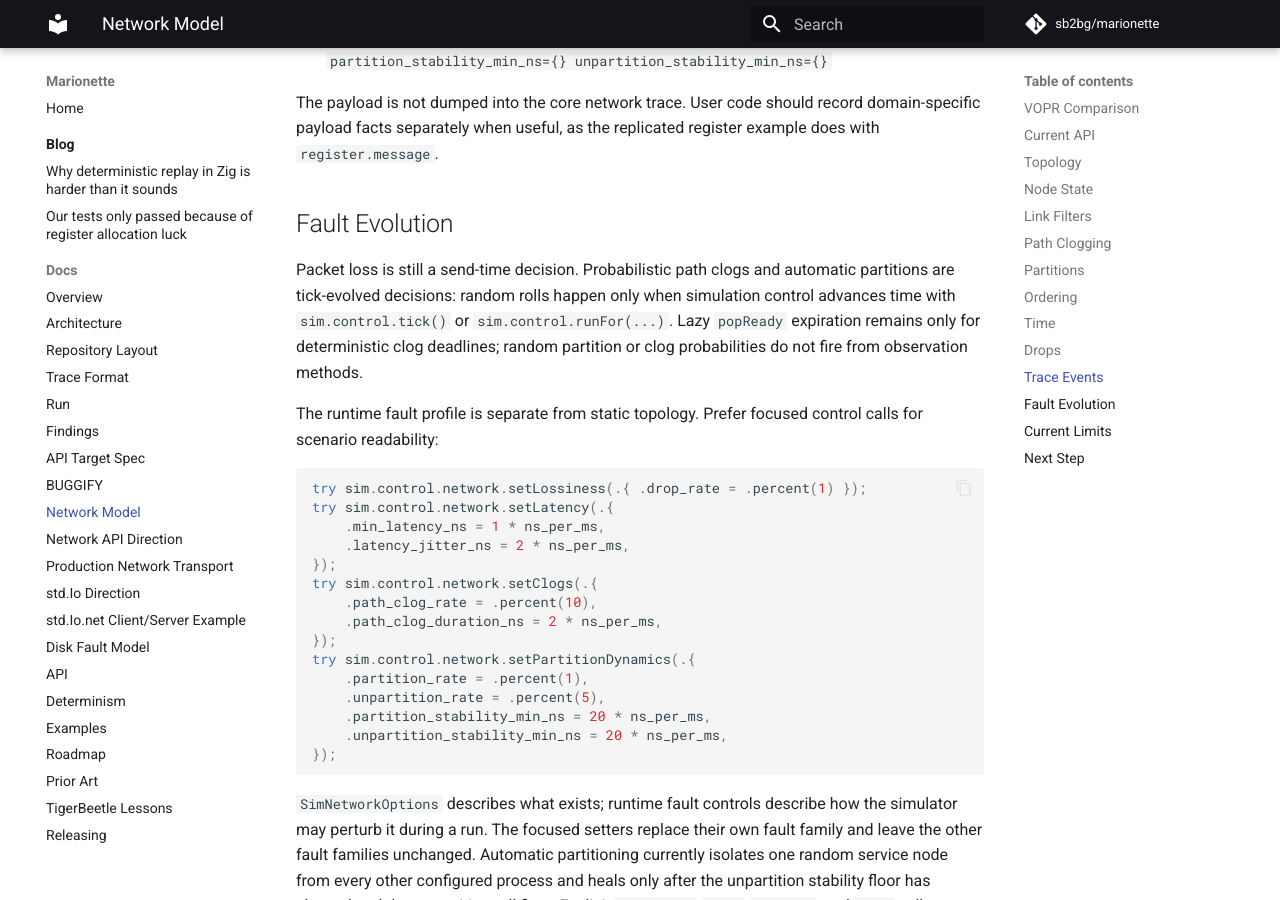
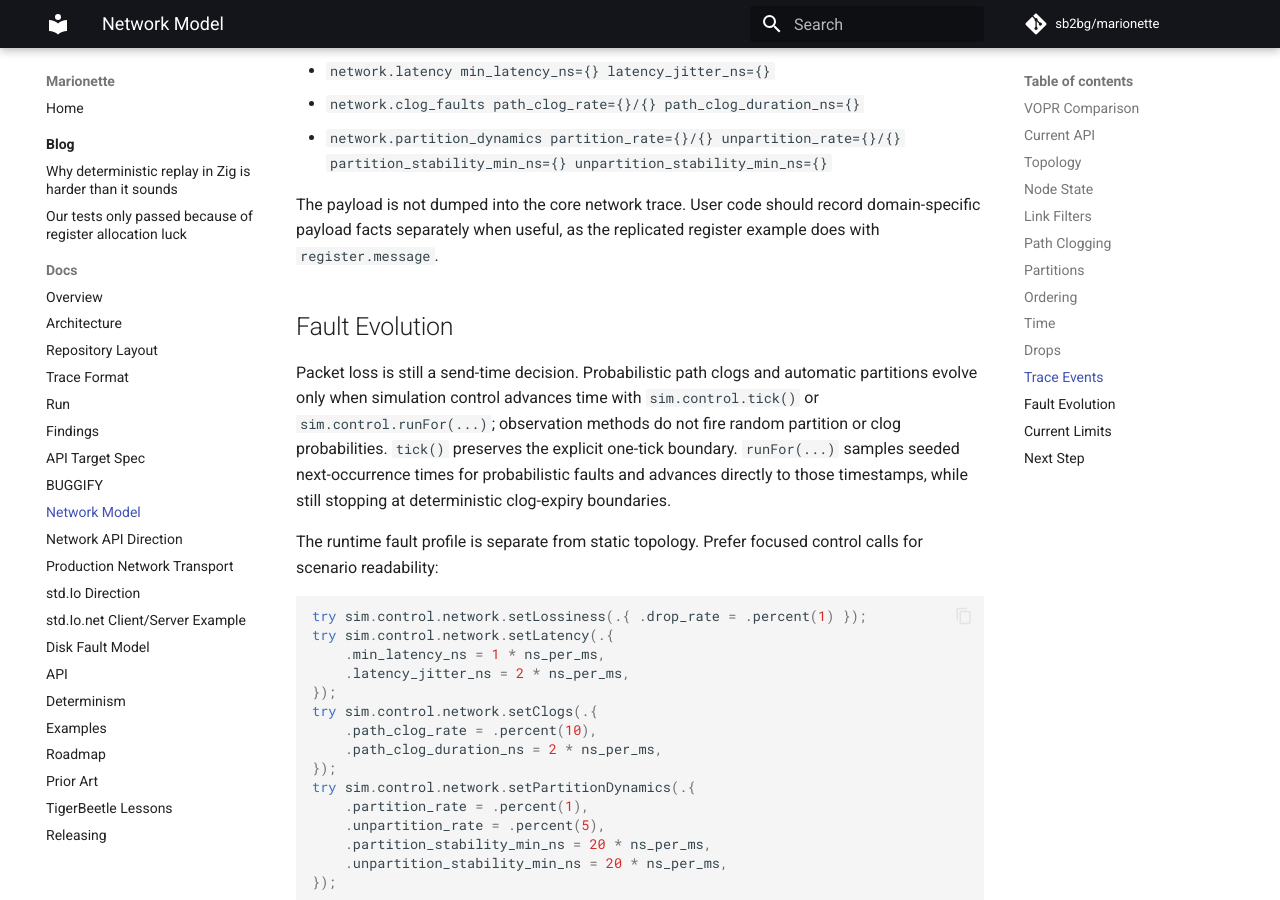
Before and after one commit to sb2bg/marionette, an MkDocs documentation site: the page built from docs/network.md, in a window 1280 px wide and 900 px high, scrolled down 7140 px. Built offline with MkDocs 1.6.1 and Material for MkDocs 9.7.7, drawn with Linux system fonts in a browser that asks for light colours; comment, search, counter and statistics services are not loaded; some of the changed text lies outside the part shown.

Commit message:
Make sim control time evolution event-driven

````diff
--- a/docs/network.md
+++ b/docs/network.md
@@ -218,8 +218,10 @@ try sim.control.network.unclogAll();
 Clogs also expire when simulated time reaches `until_ns`. Endpoint receive
 evolves that deterministic expiry state before selecting a packet as a
 backstop. Scenario and scheduler code should move simulated time through
-`sim.control.tick()` or `sim.control.runFor(...)` so probabilistic network
-faults evolve at the same boundary as the clock.
+`sim.control.tick()` or `sim.control.runFor(...)`. A single `tick()` evolves
+faults at that tick boundary. A longer `runFor(...)` jumps between scheduled
+fault boundaries and deterministic clog expiries instead of replaying every
+intermediate tick.
 
 ## Partitions
 
@@ -274,9 +276,11 @@ try sim.control.runFor(10 * ns_per_ms);
 ```
 
 over calling `world.tick()` or `world.runFor(...)` directly. Simulation control
-advances the world and then evolves network fault state. This mirrors VOPR's
-outer simulator tick and keeps future disk/network/crash subsystems from each
-needing separate caller-managed ticks.
+advances the world and evolves network fault state. Single ticks keep the
+explicit tick boundary; longer runs use `world.run_for` jumps between network
+fault events so large simulated sleeps do not scale with `duration / tick_ns`.
+This keeps future disk/network/crash subsystems from each needing separate
+caller-managed ticks.
 
 The current latency model is uniform integer jitter over whole ticks:
 
@@ -337,11 +341,12 @@ register example does with `register.message`.
 ## Fault Evolution
 
 Packet loss is still a send-time decision. Probabilistic path clogs and
-automatic partitions are tick-evolved decisions: random rolls happen only when
-simulation control advances time with `sim.control.tick()` or
-`sim.control.runFor(...)`. Lazy `popReady` expiration remains only for
-deterministic clog deadlines; random partition or clog probabilities do not
-fire from observation methods.
+automatic partitions evolve only when simulation control advances time with
+`sim.control.tick()` or `sim.control.runFor(...)`; observation methods do not
+fire random partition or clog probabilities. `tick()` preserves the explicit
+one-tick boundary. `runFor(...)` samples seeded next-occurrence times for
+probabilistic faults and advances directly to those timestamps, while still
+stopping at deterministic clog-expiry boundaries.
 
 The runtime fault profile is separate from static topology. Prefer focused
 control calls for scenario readability:
````
Also changed, not shown: 4 other files.
